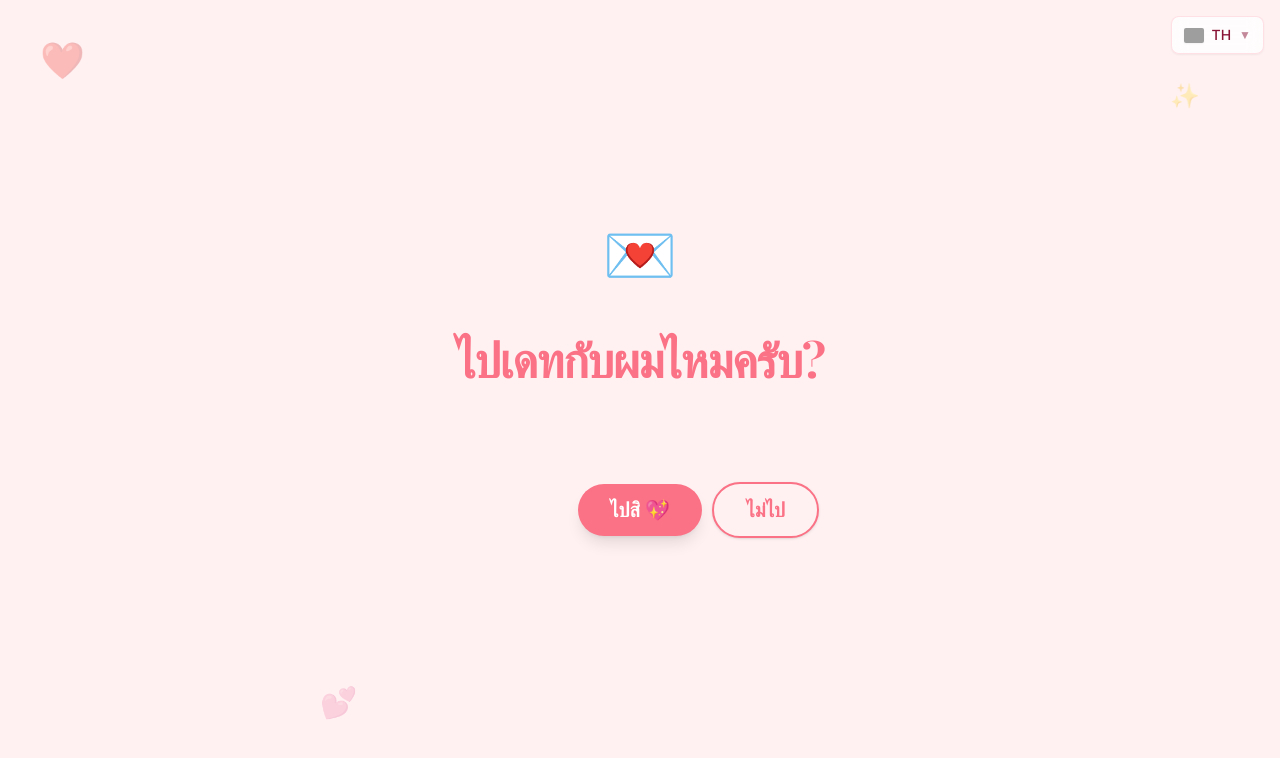
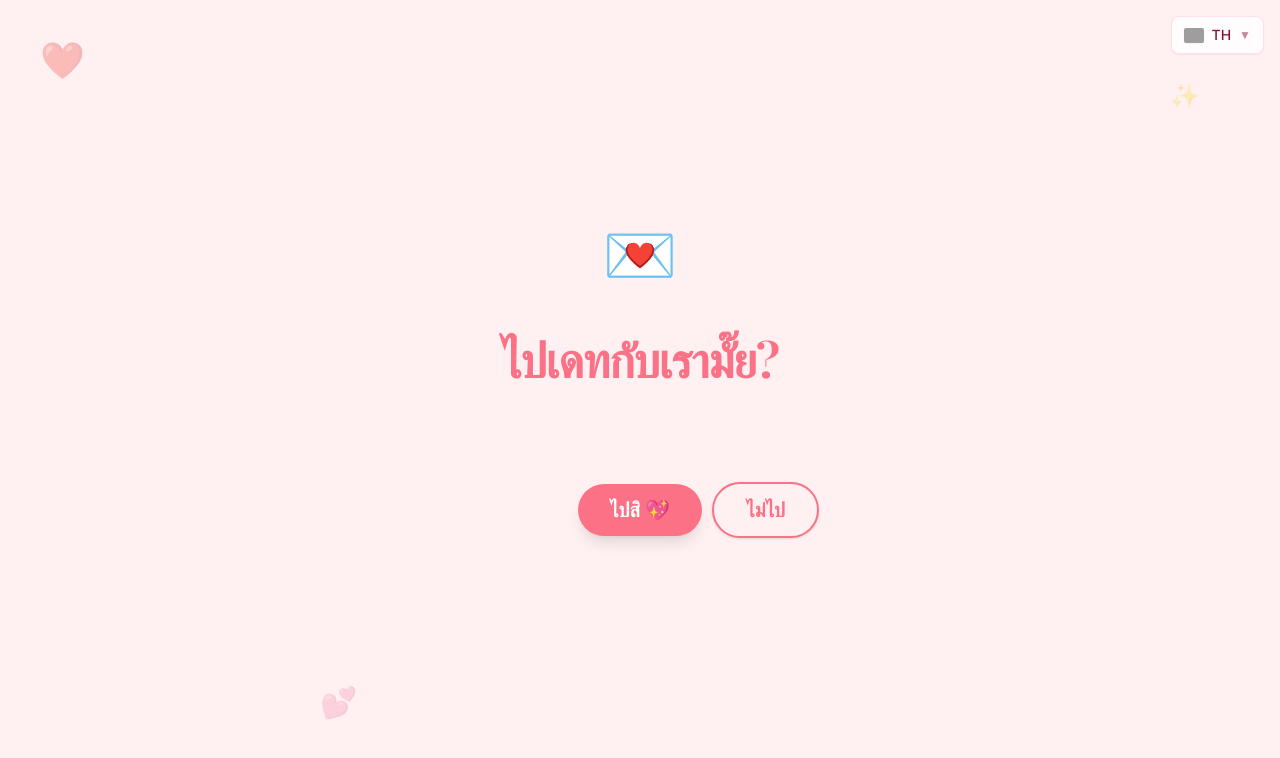
Before and after one commit to leo-nicha/dating-with-me, a React (Vite) app: page / in a window 1280 px wide. Shown: the top 758 px of the page. Built offline with nearby package versions, Linux system fonts and the light colour scheme; grey boxes are pictures that could not be loaded; a web font is replaced by a local one.

Commit message:
update text

```diff
--- a/src/i18n.js
+++ b/src/i18n.js
@@ -5,7 +5,7 @@ const resources = {
   th: {
     translation: {
       step1: {
-        title: "ไปเดทกับผมไหมครับ?",
+        title: "ไปเดทกับเรามั๊ย?",
         btnYes: "ไปสิ 💖",
         btnNo: "ไม่ไป"
       },
@@ -15,7 +15,7 @@ const resources = {
         btnNext: "โอเคๆ ไปต่อ! →"
       },
       step3: {
-        title: "แล้ว... ว่างวันไหนบ้างครับ?",
+        title: "แล้ว... ว่างวันไหนบ้าง?",
         pickDay: "เลือกวันมาเลย ✨",
         whatTime: "กี่โมงดี? 😅",
         selectTime: "เลือกเวลา...",
@@ -40,12 +40,12 @@ const resources = {
       step5: {
         title: "ตกลงตามนี้นะ! 💌",
         summarySubtitle: "รับทราบ! เดี๋ยวเตรียมขนมไปเผื่อด้วย 🍿",
-        summaryPS: "ปล. คนทั่วไปเขาคงแค่ส่งข้อความชวนธรรมดาๆ แต่ผมแอบเขียนเว็บนี้ตอนพักเที่ยงมาให้คุณเลยนะ... ไม่ใช่เรื่องใหญ่อะไรหรอก",
+        summaryPS: "ปล. คนทั่วไปเขาคงแค่ส่งข้อความชวนธรรมดาๆ แต่เราแอบเขียนเว็บนี้ตอนพักเที่ยงมาให้คุณเลยนะ... ไม่ใช่เรื่องใหญ่อะไรหรอก",
         labelWhen: "WHEN",
         labelAt: "เวลา",
         labelFood: "FOOD",
         btnCopied: "ก๊อปปี้แล้ว! 🎉",
-        btnCopy: "📄 ก๊อปปี้แพลนแล้วส่งมาให้ผมเลย"
+        btnCopy: "📄 ก๊อปปี้แพลนแล้วส่งมาให้เราเลย"
       }
     }
   },
```
Also changed, not shown: 1 other file (tests, documents, lock files or other folders).
